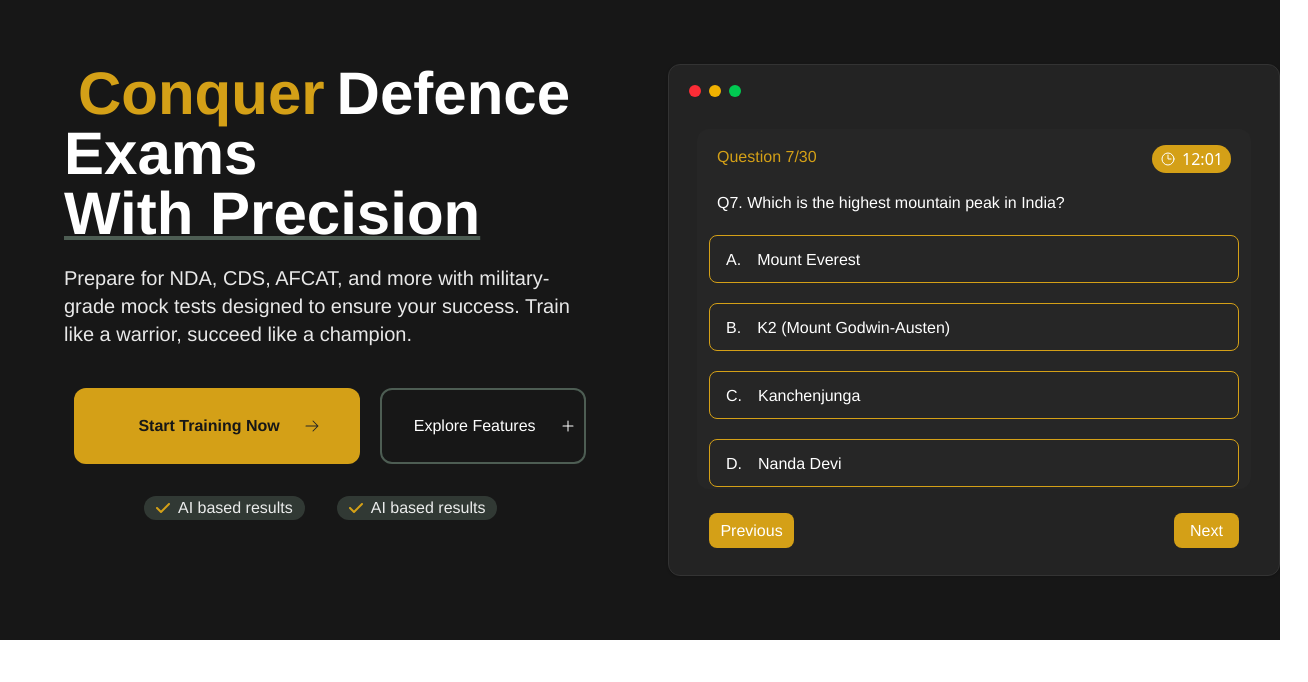
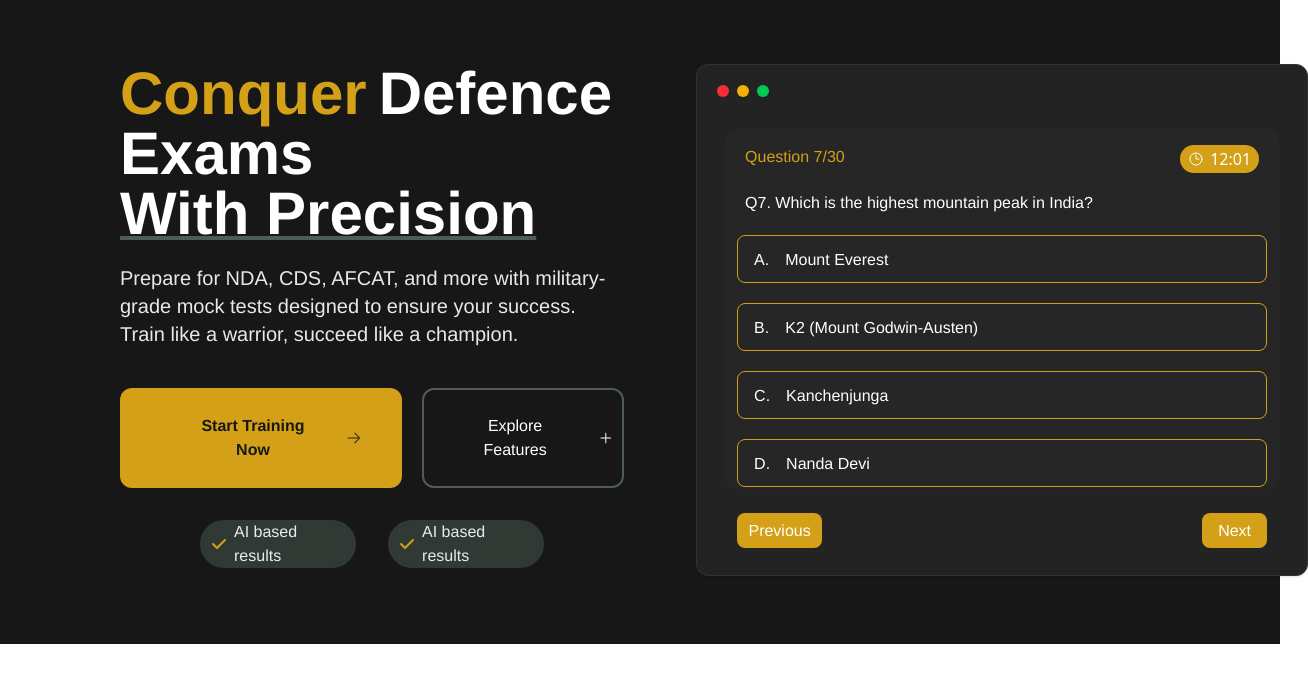
Before and after one commit to SHUBH4M13/PrepX_defence, a React (Vite) app in the folder Frontend/: page / in a window 1280 px wide. Shown: the top 682 px of the page, 1308 px wide, since content can reach past the window. Built offline with nearby package versions, Linux system fonts and the light colour scheme.

Commit message:
lil chnage

```diff
--- a/Frontend/src/Components/Sections/HomeSection/HeroText.jsx
+++ b/Frontend/src/Components/Sections/HomeSection/HeroText.jsx
@@ -5,14 +5,14 @@
 
 export default function HeroText() {
     return (
-        <div className=' bg-darkbg w-full flex flex-col lg:flex-row gap-4 md:gap-2 py-16'>
+        <div className=' bg-darkbg w-full flex flex-col lg:flex-row  gap-4 md:gap-2 px-14 py-16'>
 
             <div className='  px-16 flex flex-col animate-fade-in-left'>
 
                 <div>
                     <div>
 
-                        <div className='flex  justify-center items-center' >
+                        <div className='flex ' >
                             <h1 className=' text-4xl text-center sm:text-left sm:text-6xl font-Helvetica text-PrimaryGold font-bold'>Conquer</h1>
                             <h1 className=' px-3 text-4xl text-center sm:text-left sm:text-6xl font-Helvetica text-white font-bold '>
                                 Defence
```
